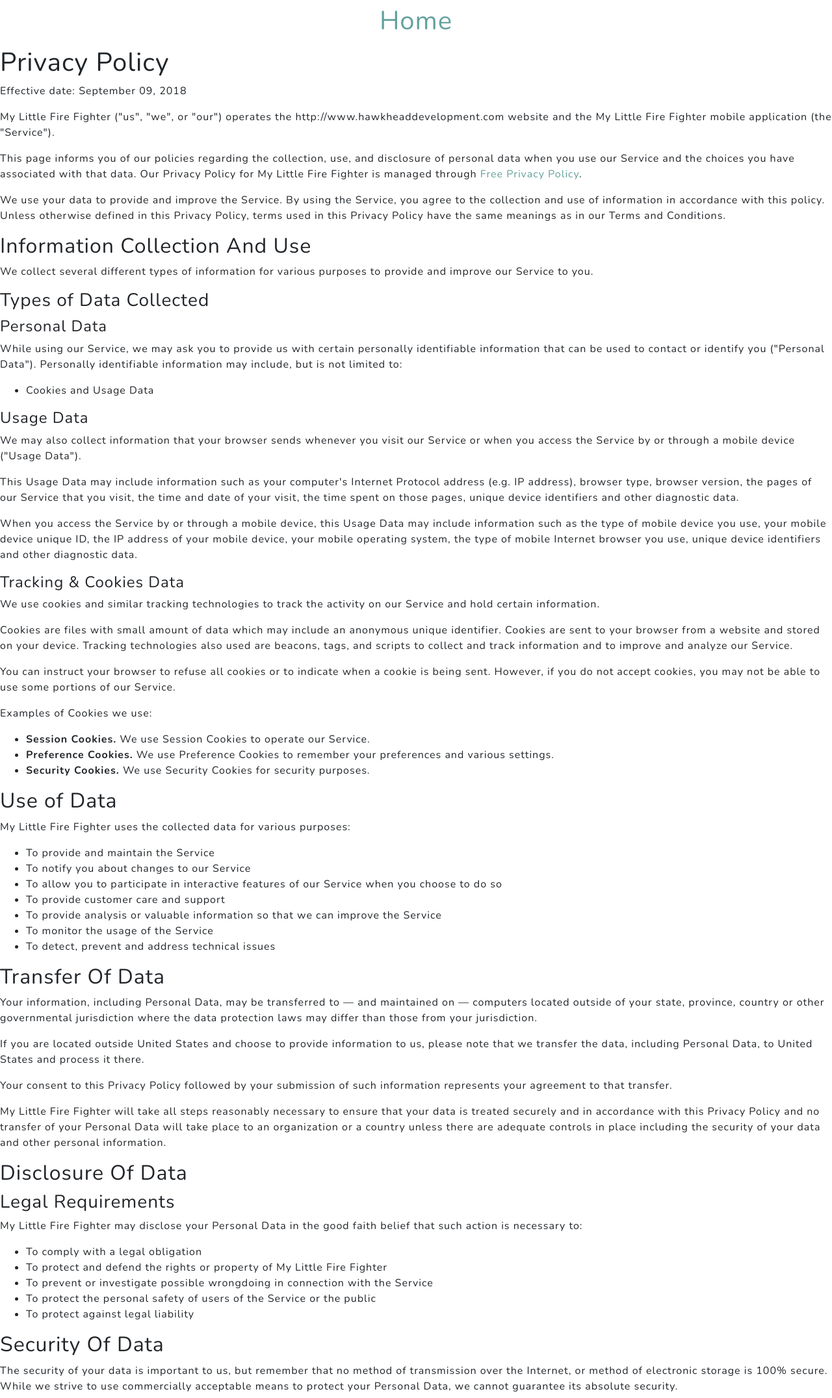
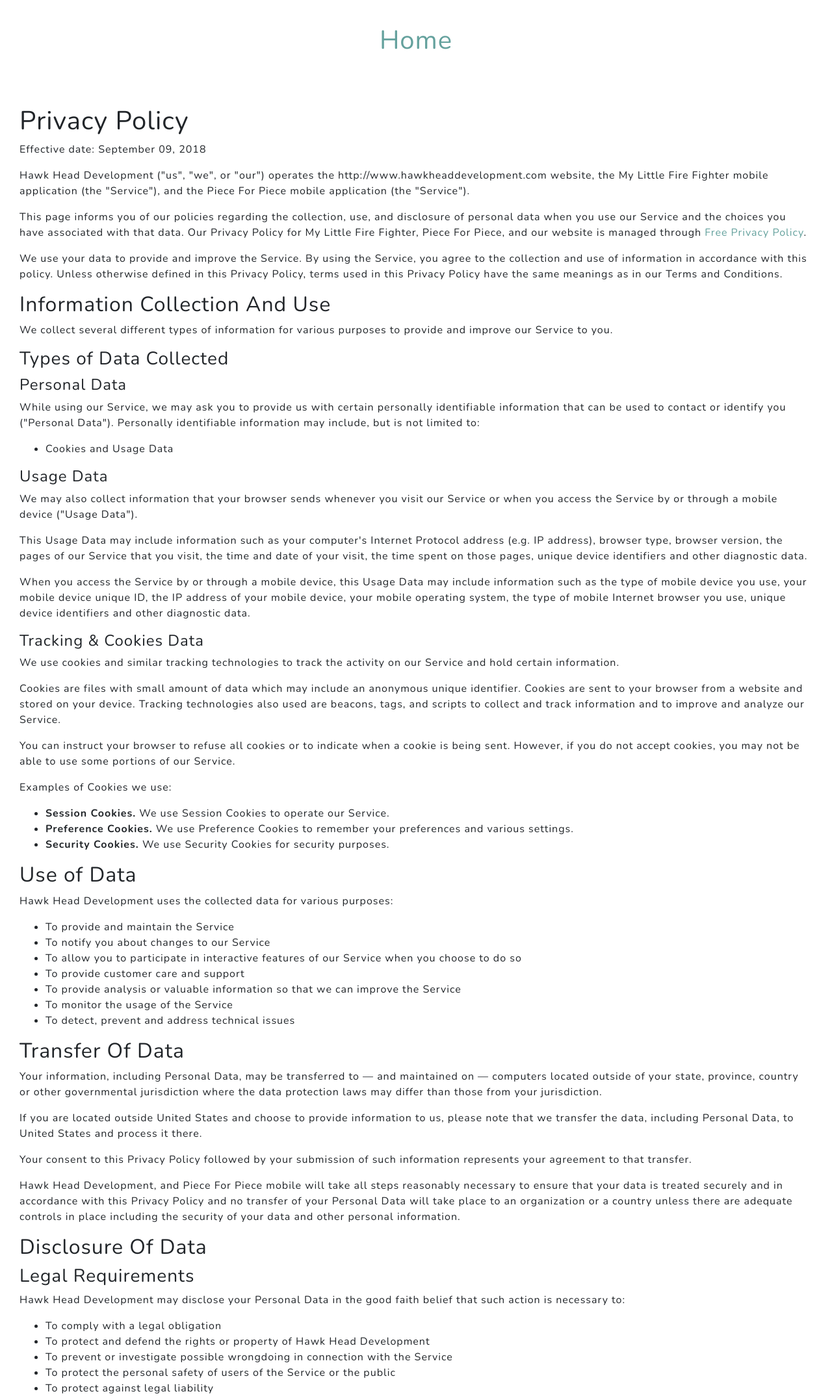
Before and after one commit to pmayer391/hawkheaddevelopmentwebsite, a website: page privacy_policy.html in a window 1280 px wide. Shown: the top 2152 px of the page at 65% size. Drawn offline with nearby package versions, Linux system fonts and the light colour scheme.

Commit message:
Updates to website to include Piece For Piece

```diff
--- /dev/null
+++ b/css/privacyPolicy.css
@@ -0,0 +1,6 @@
+div {
+    padding-top: 30px;
+    padding-right: 30px;
+    padding-bottom: 30px;
+    padding-left: 30px;
+  }
--- a/privacy_policy.html
+++ b/privacy_policy.html
@@ -21,12 +21,15 @@
     <!-- Custom styles for this template -->
     <link href="css/grayscale.min.css" rel="stylesheet">
 
+    <!-- Bootstrap core CSS -->
+    <link href="css/privacyPolicy.css" rel="stylesheet">
+
   </head>
 
     <body id="page-top">
 
          <!-- Navigation -->
-      <div class="container">
+        <div">
             <div>
                 <h1>
                     <center>
@@ -36,15 +39,14 @@
             </div>
         </div>
 
+        <div>
             <h1>Privacy Policy</h1>
-
-
             <p>Effective date: September 09, 2018</p>
 
 
-<p>My Little Fire Fighter ("us", "we", or "our") operates the http://www.hawkheaddevelopment.com website and the My Little Fire Fighter mobile application (the "Service").</p>
+            <p>Hawk Head Development ("us", "we", or "our") operates the http://www.hawkheaddevelopment.com website, the My Little Fire Fighter mobile application (the "Service"), and the Piece For Piece mobile application (the "Service").</p>
 
-<p>This page informs you of our policies regarding the collection, use, and disclosure of personal data when you use our Service and the choices you have associated with that data. Our Privacy Policy  for My Little Fire Fighter is managed through <a href="https://www.freeprivacypolicy.com/free-privacy-policy-generator.php">Free Privacy Policy</a>.</p>
+            <p>This page informs you of our policies regarding the collection, use, and disclosure of personal data when you use our Service and the choices you have associated with that data. Our Privacy Policy for My Little Fire Fighter, Piece For Piece, and our website is managed through <a href="https://www.freeprivacypolicy.com/free-privacy-policy-generator.php">Free Privacy Policy</a>.</p>
 
             <p>We use your data to provide and improve the Service. By using the Service, you agree to the collection and use of information in accordance with this policy. Unless otherwise defined in this Privacy Policy, terms used in this Privacy Policy have the same meanings as in our Terms and Conditions.</p>
 
@@ -82,7 +84,7 @@
 
             <h2>Use of Data</h2>
 
-<p>My Little Fire Fighter uses the collected data for various purposes:</p>
+            <p>Hawk Head Development uses the collected data for various purposes:</p>
             <ul>
                 <li>To provide and maintain the Service</li>
                 <li>To notify you about changes to our Service</li>
@@ -97,15 +99,15 @@
             <p>Your information, including Personal Data, may be transferred to — and maintained on — computers located outside of your state, province, country or other governmental jurisdiction where the data protection laws may differ than those from your jurisdiction.</p>
             <p>If you are located outside United States and choose to provide information to us, please note that we transfer the data, including Personal Data, to United States and process it there.</p>
             <p>Your consent to this Privacy Policy followed by your submission of such information represents your agreement to that transfer.</p>
-<p>My Little Fire Fighter will take all steps reasonably necessary to ensure that your data is treated securely and in accordance with this Privacy Policy and no transfer of your Personal Data will take place to an organization or a country unless there are adequate controls in place including the security of your data and other personal information.</p>
+            <p>Hawk Head Development, and Piece For Piece mobile will take all steps reasonably necessary to ensure that your data is treated securely and in accordance with this Privacy Policy and no transfer of your Personal Data will take place to an organization or a country unless there are adequate controls in place including the security of your data and other personal information.</p>
 
             <h2>Disclosure Of Data</h2>
 
             <h3>Legal Requirements</h3>
-<p>My Little Fire Fighter may disclose your Personal Data in the good faith belief that such action is necessary to:</p>
+            <p>Hawk Head Development may disclose your Personal Data in the good faith belief that such action is necessary to:</p>
             <ul>
                 <li>To comply with a legal obligation</li>
-    <li>To protect and defend the rights or property of My Little Fire Fighter</li>
+                <li>To protect and defend the rights or property of Hawk Head Development</li>
                 <li>To prevent or investigate possible wrongdoing in connection with the Service</li>
                 <li>To protect the personal safety of users of the Service or the public</li>
                 <li>To protect against legal liability</li>
@@ -166,7 +168,7 @@
             <ul>
                 <li>By email: hawkheaddevelopment@gmail.com</li>
                 <li>By visiting this page on our website: http://www.hawkheaddevelopment.com</li>
-
             </ul>
+        </div>
     </body>
 </html>
```
Also changed, not shown: index.html (+21 -1 lines), img/PieceForPieceWebDisplay.png (added), 1 other file. Lines whose indentation alone changed are shown as unchanged.
